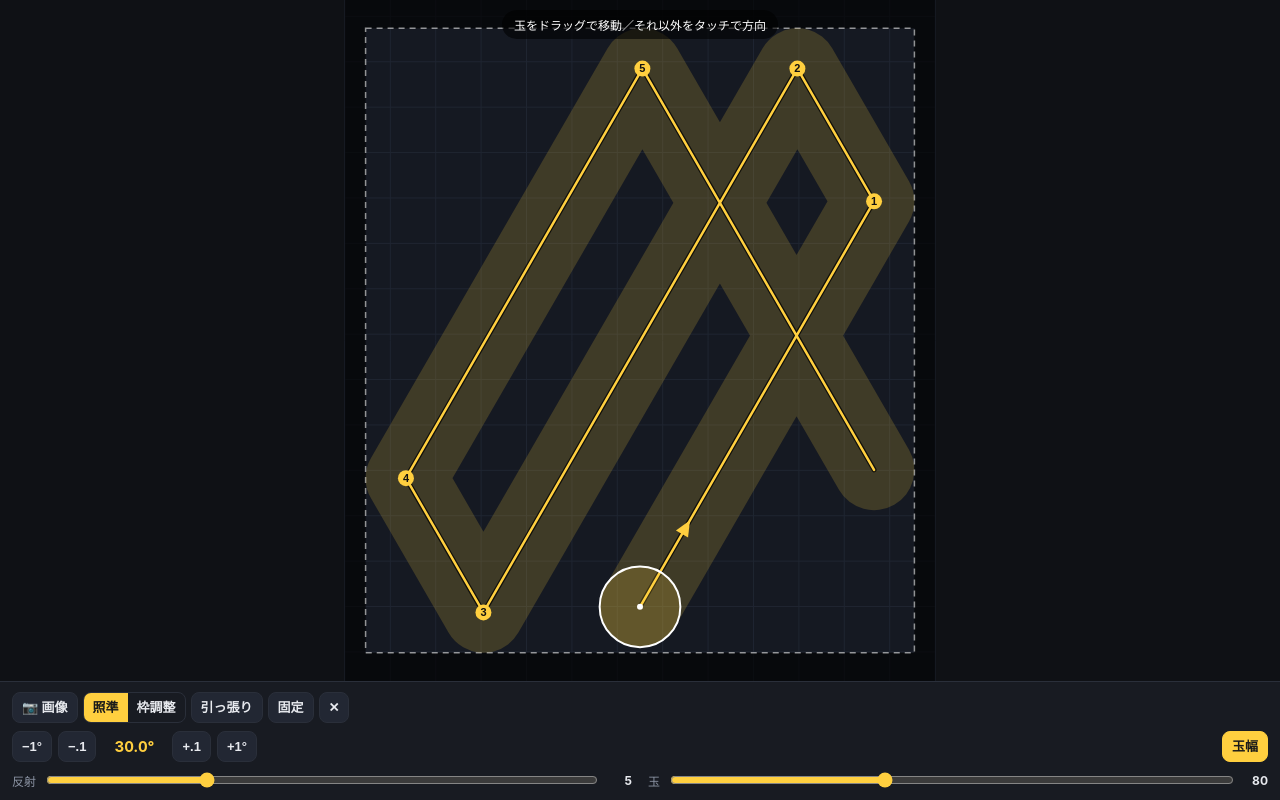
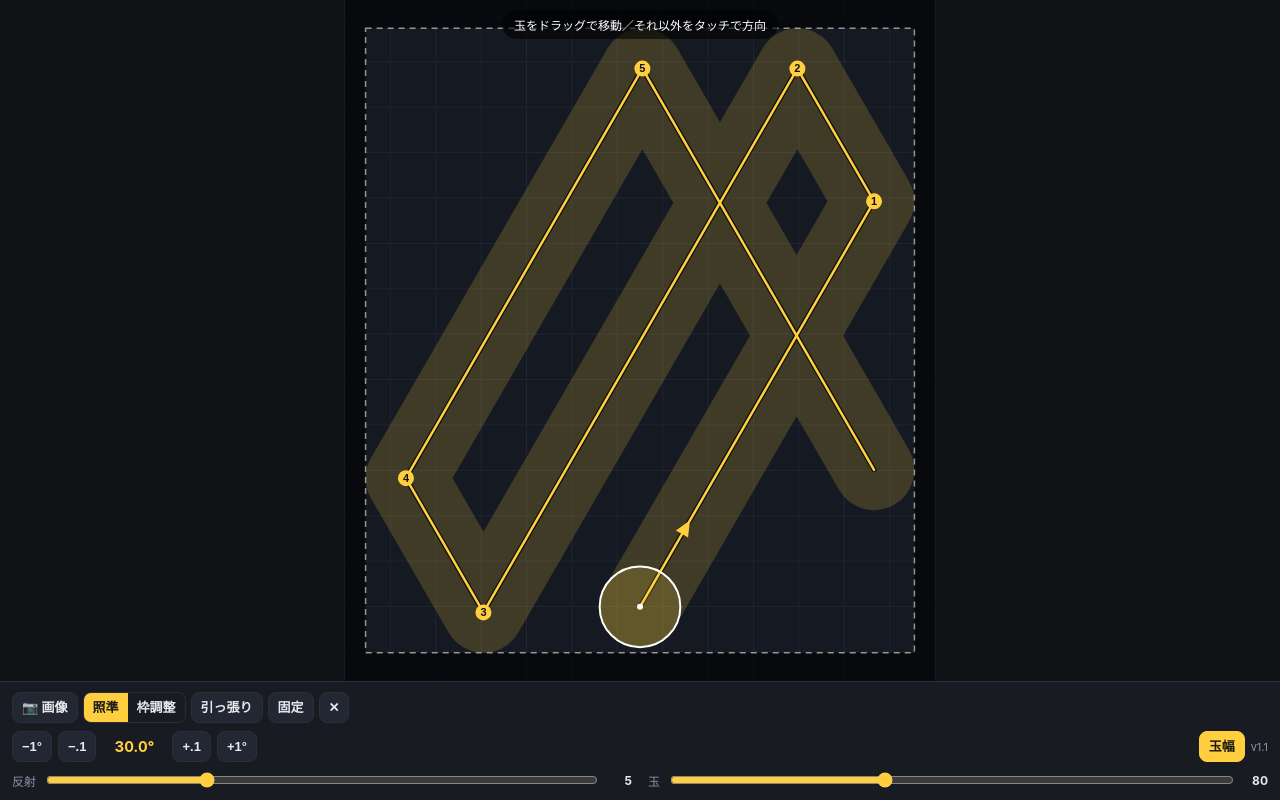
Before and after one commit to kuro-momonga/monst-hojosen, a plain HTML site: page public/index.html in a window 1280 px wide. Drawn offline with Linux system fonts and the light colour scheme.

Commit message:
バージョン表示を追加 (v1.1)
Co-Authored-By: Claude Opus 5.5 <noreply@anthropic.com>
Claude-Session: https://claude.ai/code/session_01XLnUB1syUfNSCMX3LEdA2X

```diff
--- a/public/index.html
+++ b/public/index.html
@@ -69,6 +69,7 @@
     <span class="grow"></span>
     <button id="resetField" style="display:none" title="枠を初期位置に戻す">↺枠</button>
     <button id="width" class="on">玉幅</button>
+    <span class="small" id="ver">v1.1</span>
   </div>
   <div class="row" style="flex-wrap:nowrap;gap:16px">
     <label class="sl">反射 <input id="bounces" type="range" min="1" max="15" value="5"><b id="bv">5</b></label>
```
